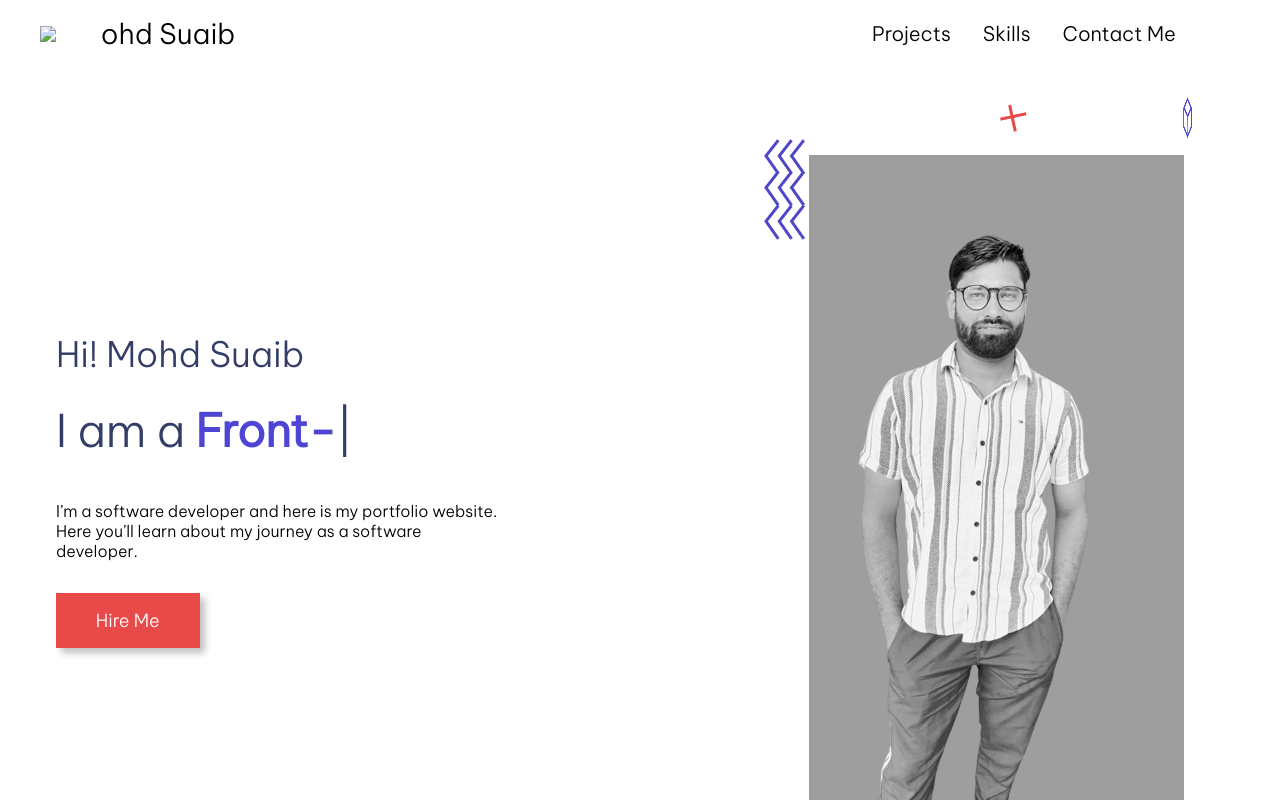
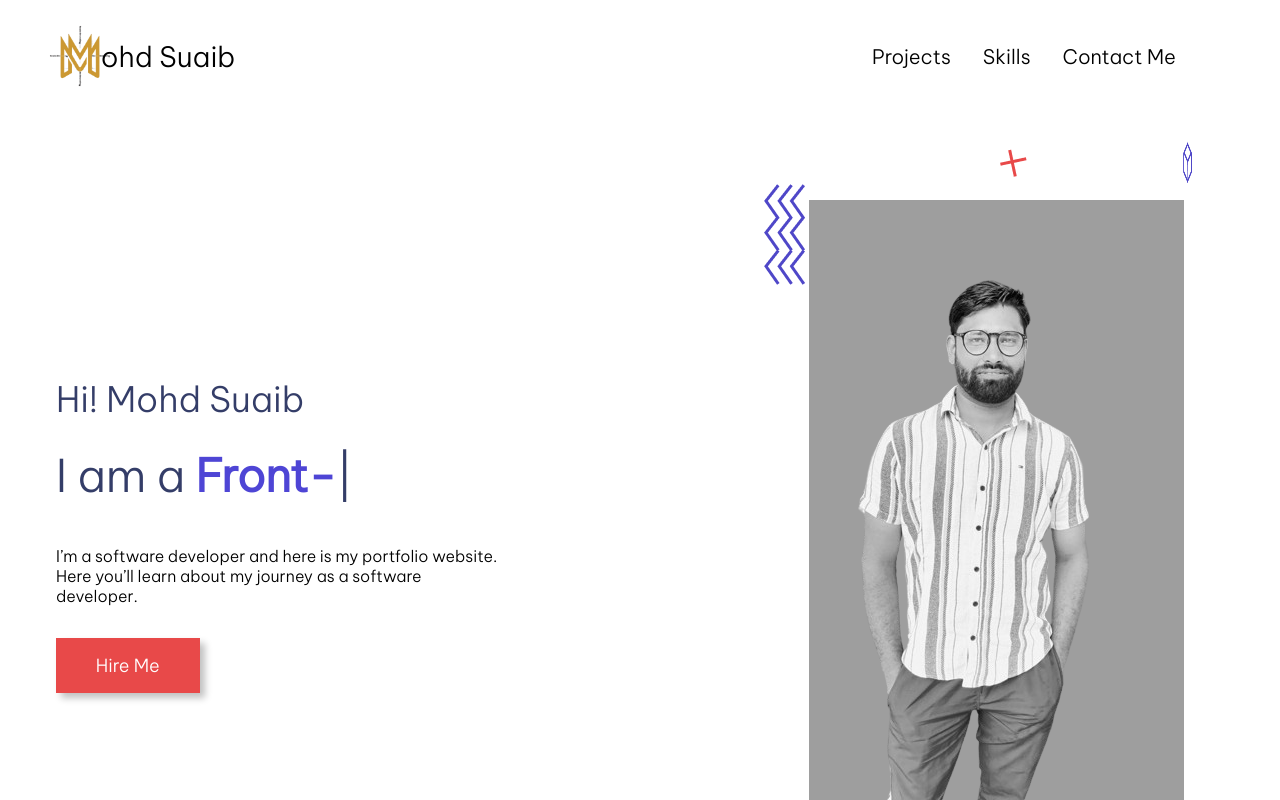
Before and after one commit to Suaib007/Portfolio-Website, a plain HTML site: page index.html in a window 1280 px wide. Drawn offline with nearby package versions, Linux system fonts and the light colour scheme.

Commit message:
Update index.html

```diff
--- a/index.html
+++ b/index.html
@@ -12,7 +12,7 @@
       <div class="container">
         <div class="navbar">
           <div class="logo-container">
-            <img src="/.Images/userAsset/NavLogo.JPG.png" class="logo" />
+            <img src="/Images/userAsset/NavLogo.JPG.png" class="logo" />
             <div class="logo-text">ohd Suaib</div>
           </div>
 
```
